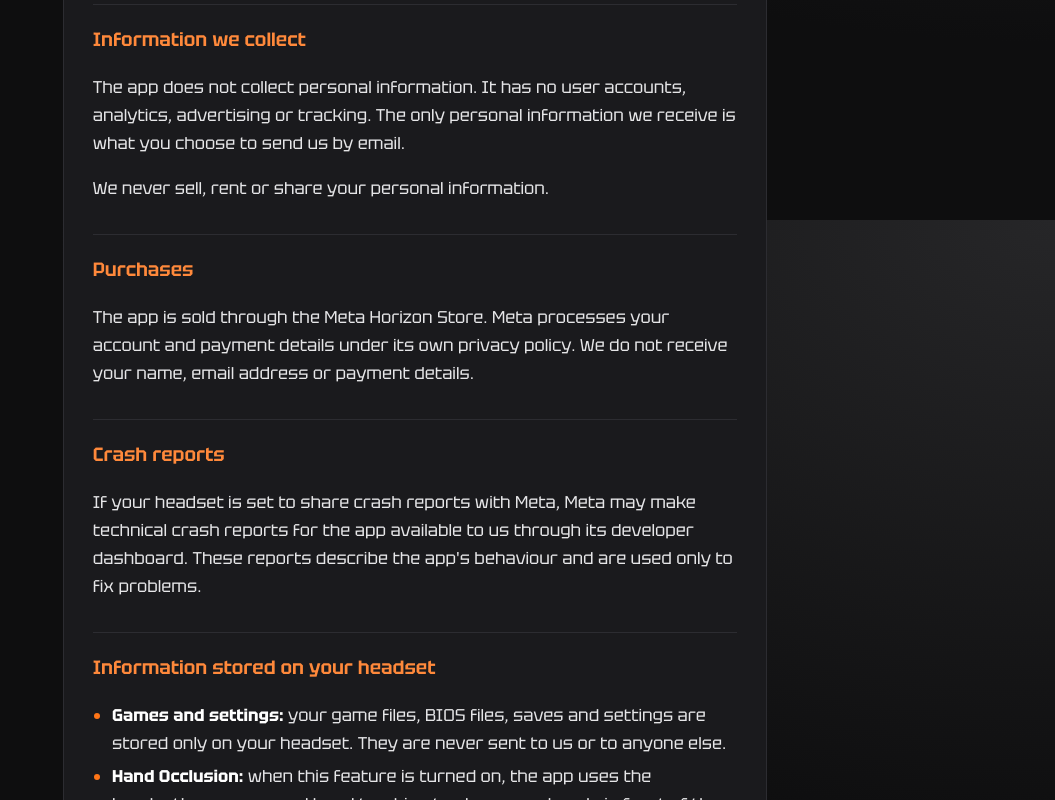
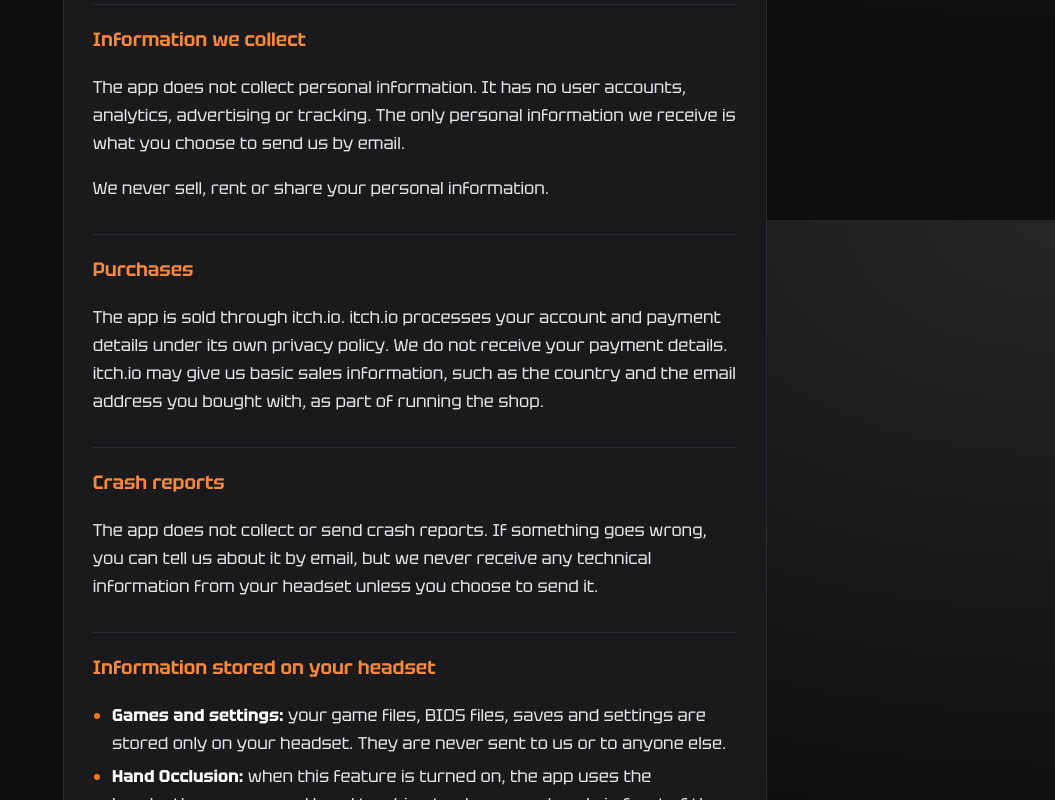
Before and after one commit to ProjectLightGun/projectlightgun.github.io, a plain HTML site: page privacy/index.html in a window 1280 px wide. Shown: the part 580-1380 px from the top of the page, without its empty margins (225-1280 px from the left). Drawn offline with Linux system fonts and the light colour scheme.

Commit message:
Privacy policy: sold through itch.io, no crash reports (no longer via Meta)
Co-Authored-By: Claude Sonnet 5.5 <noreply@anthropic.com>

```diff
--- a/privacy/index.html
+++ b/privacy/index.html
@@ -46,12 +46,12 @@ GameOnScorpio, an independent developer based in the United Kingdom ("we", "us",
 tracking. The only personal information we receive is what you choose to send us by email.</p>
 <p>We never sell, rent or share your personal information.</p>
 <h2>Purchases</h2>
-<p>The app is sold through the Meta Horizon Store. Meta processes your account and payment details under
-its own privacy policy. We do not receive your name, email address or payment details.</p>
+<p>The app is sold through itch.io. itch.io processes your account and payment details under its own
+privacy policy. We do not receive your payment details. itch.io may give us basic sales information,
+such as the country and the email address you bought with, as part of running the shop.</p>
 <h2>Crash reports</h2>
-<p>If your headset is set to share crash reports with Meta, Meta may make technical crash reports for the
-app available to us through its developer dashboard. These reports describe the app's behaviour and are
-used only to fix problems.</p>
+<p>The app does not collect or send crash reports. If something goes wrong, you can tell us about it by
+email, but we never receive any technical information from your headset unless you choose to send it.</p>
 <h2>Information stored on your headset</h2>
 <ul>
 <li><strong>Games and settings:</strong> your game files, BIOS files, saves and settings are stored only on your
```
